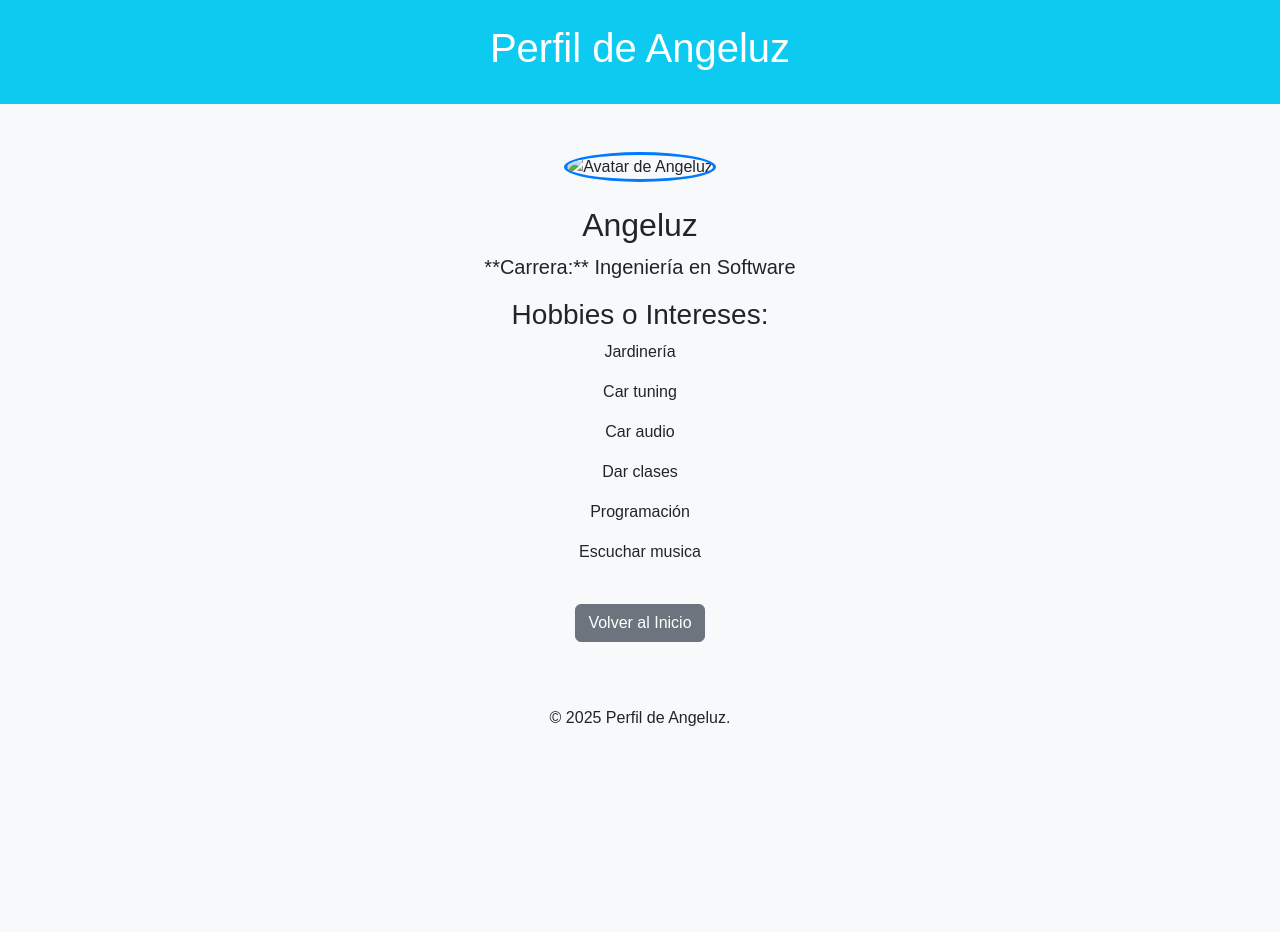
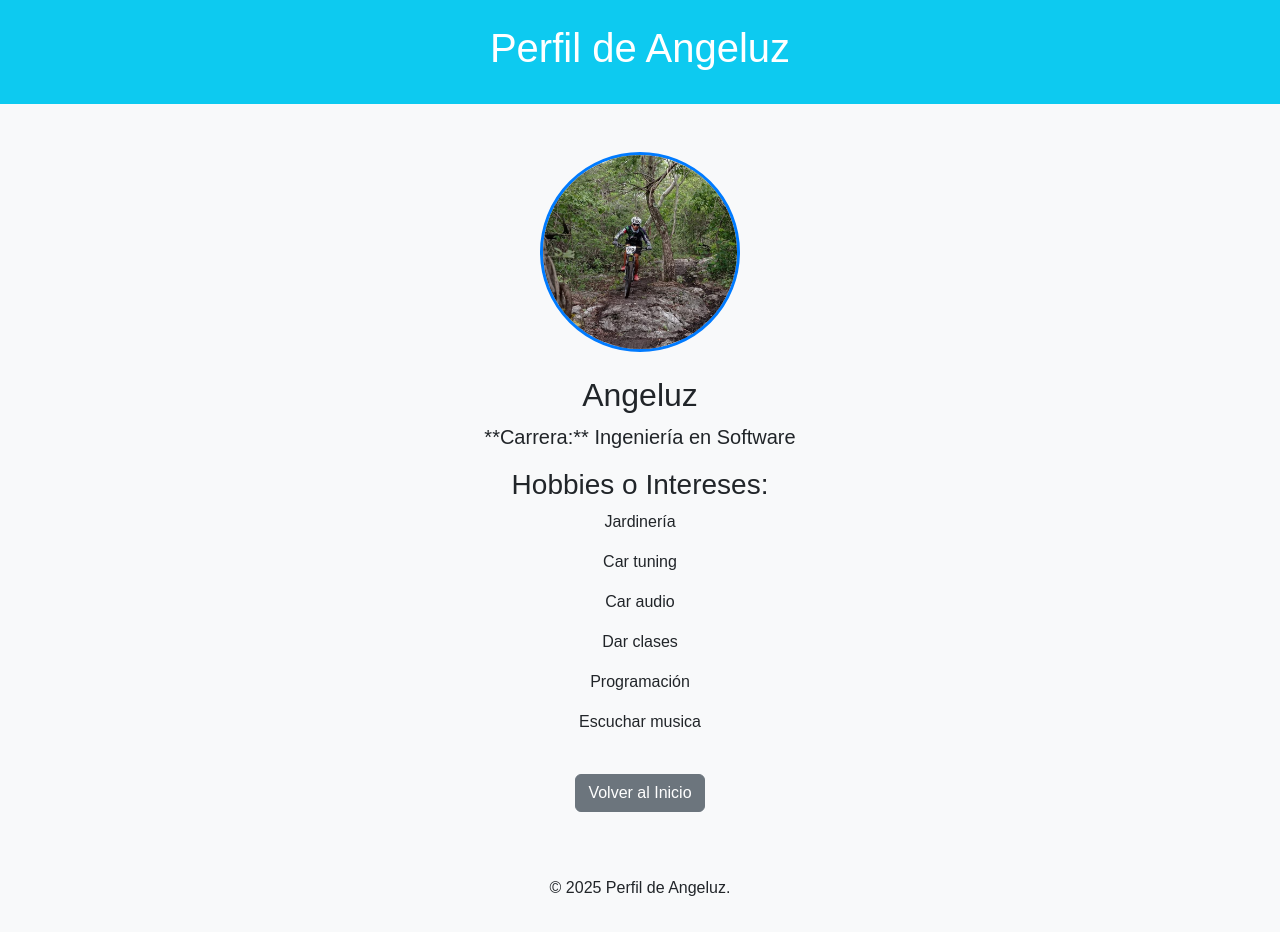
Before and after one commit to AngeluzFranco/practicaNelida, a plain HTML site: page integrantes/angeluz.html in a window 1280 px wide. Before the commit the page ends 800 px from the top, so only its background shows below. Drawn offline with nearby package versions, Linux system fonts and the light colour scheme; a script that the page names is missing.

Commit message:
[ADD] segundo commit

```diff
--- a/integrantes/angeluz.html
+++ b/integrantes/angeluz.html
@@ -16,7 +16,7 @@
 
     <main class="container my-5">
         <section class="text-center">
-            <img src="../img/Angeluz.jpeg" alt="Avatar de Angeluz" class="img-fluid rounded-circle mb-4" style="width: 200px; height: 200px; object-fit: cover;">
+            <img src="../img/Angeluz.jpg" alt="Avatar de Angeluz" class="img-fluid rounded-circle mb-4" style="width: 200px; height: 200px; object-fit: cover;">
             <h2>Angeluz</h2>
             <p class="lead">**Carrera:** Ingeniería en Software</p>
             <h3>Hobbies o Intereses:</h3>
```
Also changed, not shown: img/Angeluz.jpg (added).
